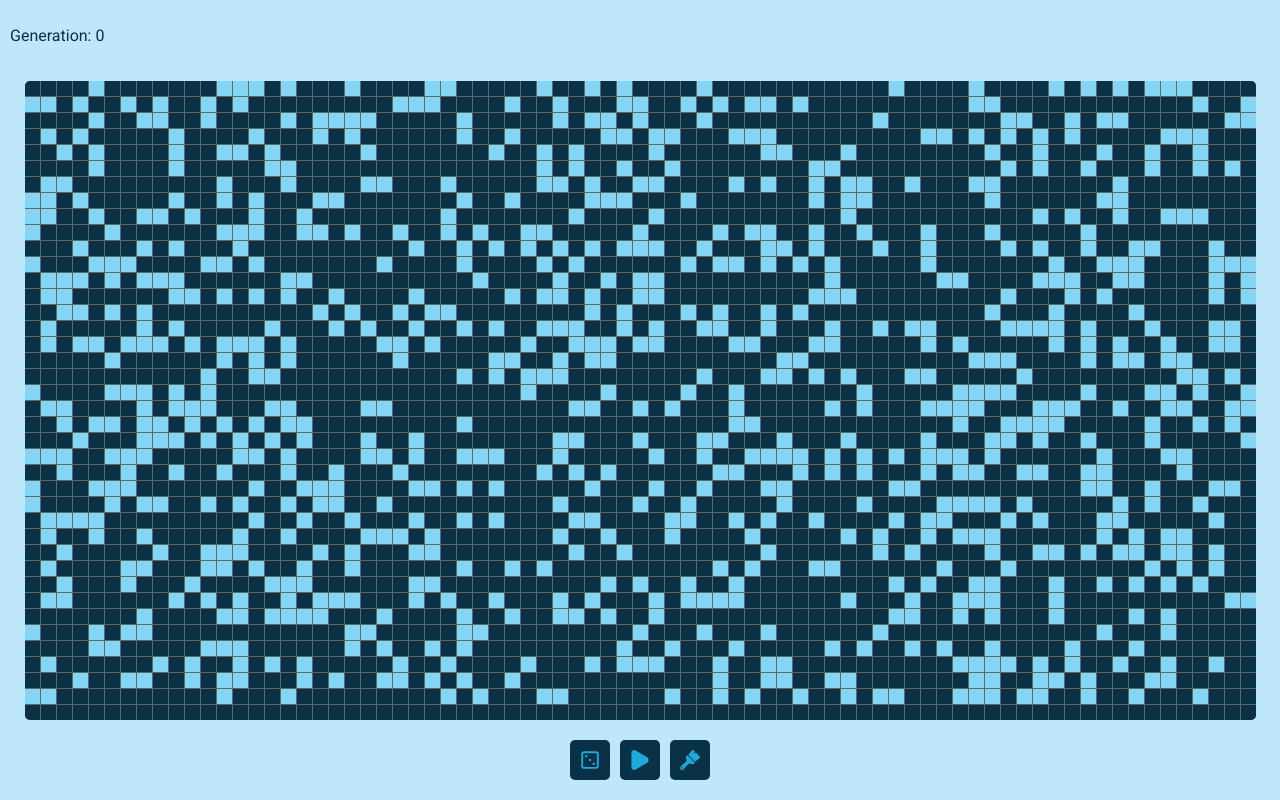
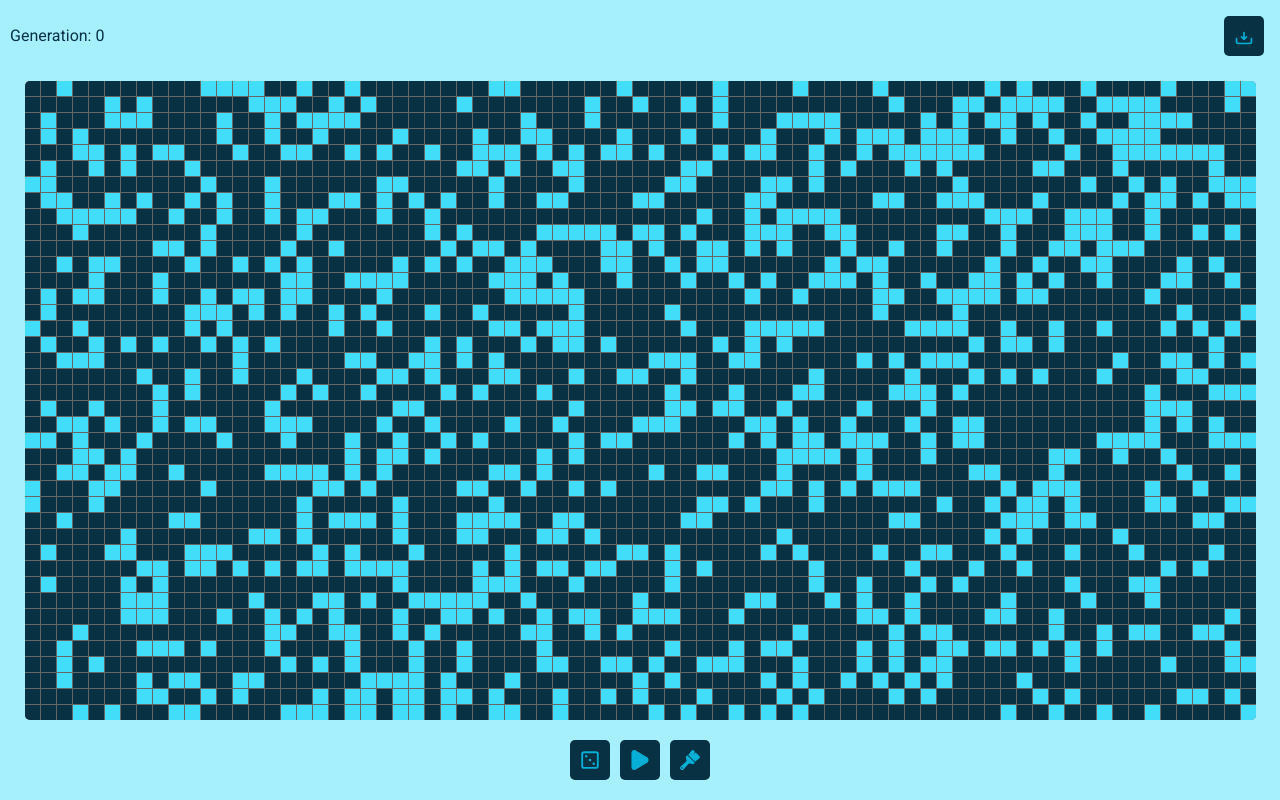
Before and after one commit to FabienBounoir/Game-of-Life, a SvelteKit app: page / in a window 1280 px wide. Built offline with nearby package versions, Linux system fonts and the light colour scheme.

Commit message:
feat: 🎸 Add download button

```diff
--- a/package.json
+++ b/package.json
@@ -32,6 +32,7 @@
 	},
 	"type": "module",
 	"dependencies": {
-		"chroma-js": "^2.4.2"
+		"chroma-js": "^2.4.2",
+		"html-to-image": "^1.11.11"
 	}
 }
--- /dev/null
+++ b/src/lib/icons/Download.svelte
@@ -0,0 +1,23 @@
+<svg xmlns="http://www.w3.org/2000/svg" width="20px" height="20px" viewBox="0 0 24 24" fill="none">
+	<path
+		d="M12 16L12 8"
+		stroke="var(--primary-500)"
+		stroke-width="2"
+		stroke-linecap="round"
+		stroke-linejoin="round"
+	/>
+	<path
+		d="M9 13L11.913 15.913V15.913C11.961 15.961 12.039 15.961 12.087 15.913V15.913L15 13"
+		stroke="var(--primary-500)"
+		stroke-width="2"
+		stroke-linecap="round"
+		stroke-linejoin="round"
+	/>
+	<path
+		d="M3 15L3 16L3 19C3 20.1046 3.89543 21 5 21L19 21C20.1046 21 21 20.1046 21 19L21 16L21 15"
+		stroke="var(--primary-500)"
+		stroke-width="2"
+		stroke-linecap="round"
+		stroke-linejoin="round"
+	/>
+</svg>
--- a/src/routes/+page.svelte
+++ b/src/routes/+page.svelte
@@ -1,10 +1,11 @@
 <script lang="ts">
-	import { onMount } from 'svelte';
+	import { onDestroy, onMount } from 'svelte';
 	import Random from '$lib/icons/Random.svelte';
 	import Clear from '$lib/icons/Clear.svelte';
 	import Pause from '$lib/icons/Pause.svelte';
 	import Play from '$lib/icons/Play.svelte';
-	import { fade } from 'svelte/transition';
+	import { toPng } from 'html-to-image';
+	import Download from '$lib/icons/Download.svelte';
 
 	interface Cell {
 		x: number;
@@ -16,6 +17,7 @@
 	let grid: Cell[][] = [];
 	let played: boolean = false;
 	let generation: number = 0;
+	let generate: boolean = false;
 
 	const shades = (color: string) => {
 		if (color === 'BLACK') {
@@ -37,13 +39,31 @@
 				row.push({
 					x: j,
 					y: i,
-					color: random() > 0.7 ? 'WHITE' : 'BLACK'
+					color: Math.random() > 0.7 ? 'WHITE' : 'BLACK'
 				});
 			}
 			grid = [...grid, row];
 		}
 
+		window.addEventListener('keydown', (e) => {
+			if (e.key === 'r') {
+				random();
+			}
+
+			if (e.key === 'c') {
+				clear();
+			}
+
+			if (e.key === 'p') {
+				played = !played;
+			}
+		});
+
 		gameManager();
+
+		onDestroy(() => {
+			window.removeEventListener('keydown', (e) => {});
+		});
 	});
 
 	const gameManager = async () => {
@@ -101,12 +121,38 @@
 		}
 		generation = 0;
 	};
+
+	const download = async (e) => {
+		generate = true;
+
+		/**
+		 * @type {HTMLElement | any}
+		 */
+		const node = document.querySelector('.game-of-life');
+		const dataUrl = await toPng(node, {
+			quality: 1
+		});
+
+		const a = document.createElement('a');
+		a.href = dataUrl;
+		a.download = `GameOfLife-${new Date().toLocaleDateString()}.png`;
+		a.click();
+
+		generate = false;
+	};
 </script>
 
-<section
+<section>
+	<p>Generation: {generation}</p>
+
+	<button on:click={download} disabled={generate}>
+		<Download />
+	</button>
+
+	<div
+		class="game-of-life"
 		style={'grid-template-columns: repeat(' + grid?.[0]?.length + ', 15px); --size: ' + size + 'px'}
 	>
-	<p>Generation: {generation}</p>
 		{#each grid as row}
 			{#each row as cell}
 				<div
@@ -115,6 +161,7 @@
 				></div>
 			{/each}
 		{/each}
+	</div>
 </section>
 
 <div class="buttons">
@@ -135,6 +182,7 @@
 
 <style lang="scss">
 	section {
+		.game-of-life {
 			--size: 15px;
 
 			background-color: rgb(102, 102, 102);
@@ -148,6 +196,12 @@
 			margin: auto;
 			overflow: hidden;
 
+			div {
+				width: var(--size);
+				height: var(--size);
+			}
+		}
+
 		p {
 			position: absolute;
 			top: 0;
@@ -155,13 +209,14 @@
 			padding: 10px;
 			color: var(--primary-950, white);
 		}
-
-		div {
-			width: var(--size);
-			height: var(--size);
+		button {
+			position: absolute;
+			top: 0;
+			right: 0;
+			padding: 10px;
+			margin: 16px;
 		}
 	}
-
 	.buttons {
 		position: fixed;
 		bottom: 0;
@@ -170,6 +225,8 @@
 		align-items: center;
 		gap: 10px;
 		margin-bottom: 20px;
+	}
+
 	button {
 		display: flex;
 		justify-content: center;
@@ -186,5 +243,4 @@
 			scale: 0.9;
 		}
 	}
-	}
 </style>
```
Also changed, not shown: 1 other file (tests, documents, lock files or other folders). Lines whose indentation alone changed are shown as unchanged.
